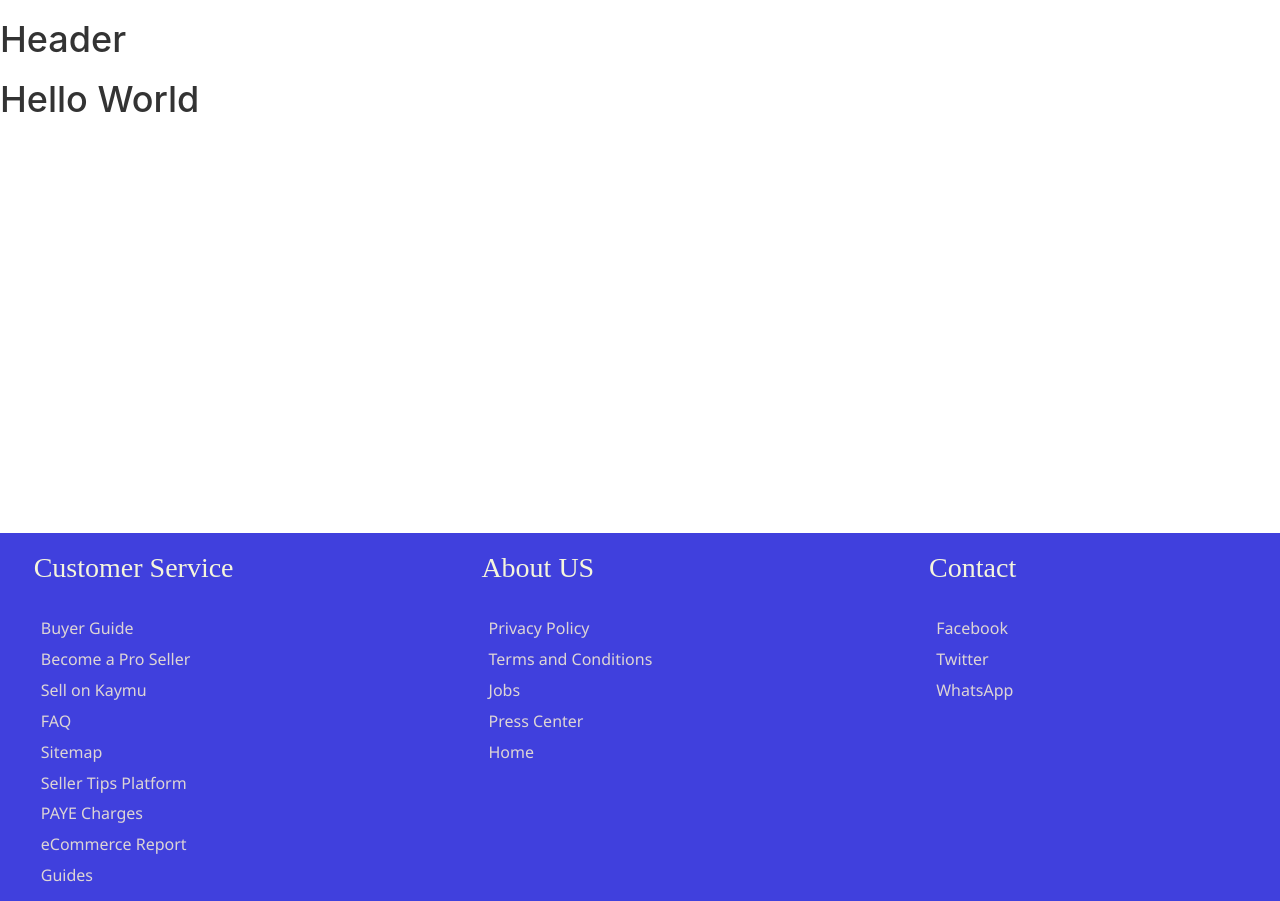
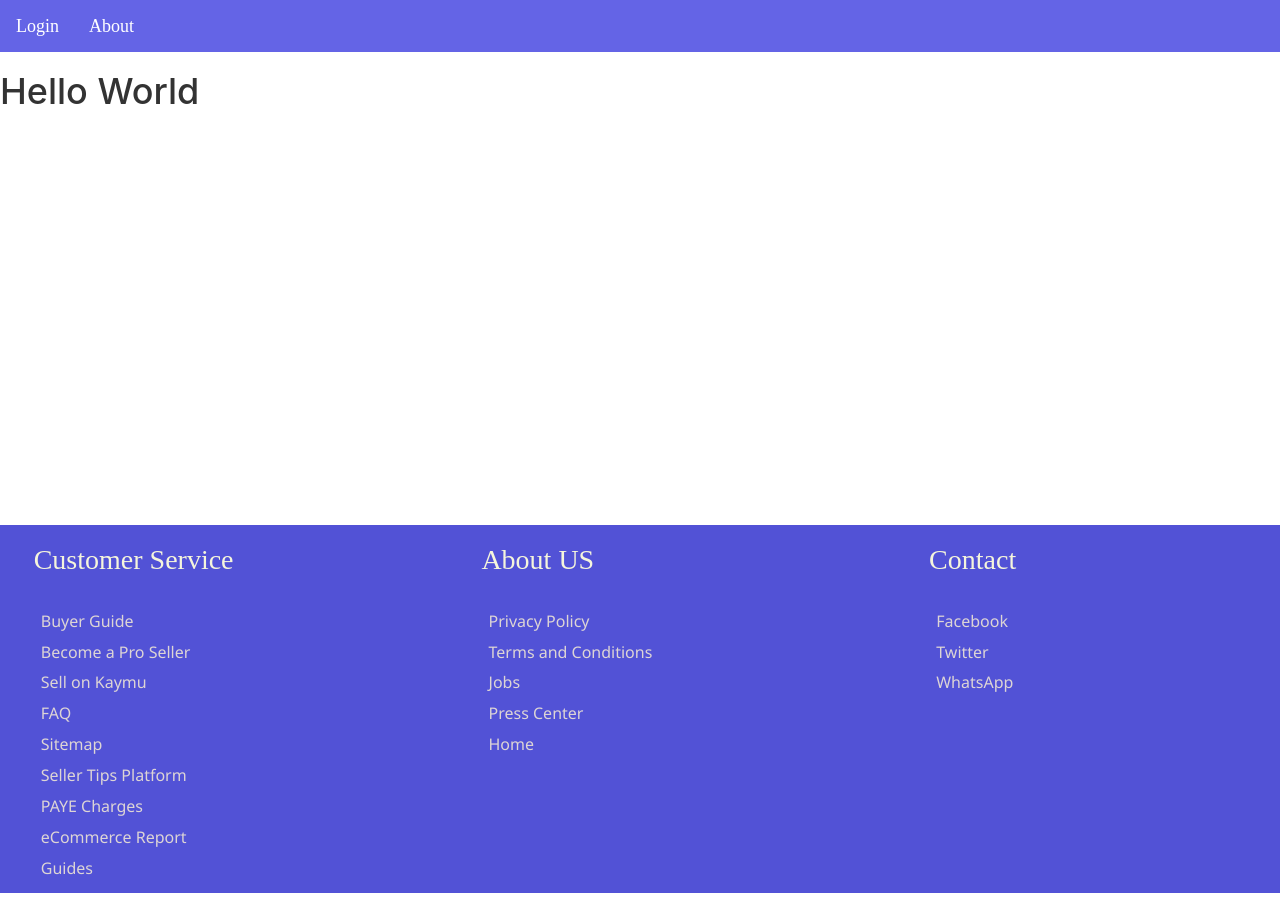
Before and after one commit to ebentz73/Blockchain-React-Redux, a React (Create React App) app: page /AddProduct in a window 1280 px wide. Shown: the top 901 px of the page. Built offline with nearby package versions, Linux system fonts and the light colour scheme.

Commit message:
nav Bar add

```diff
--- a/package.json
+++ b/package.json
@@ -4,7 +4,9 @@
   "private": true,
   "dependencies": {
     "@material-ui/core": "^3.9.2",
+    "bootstrap": "^4.2.1",
     "react": "^16.7.0",
+    "react-bootstrap": "^1.0.0-beta.5",
     "react-dom": "^16.7.0",
     "react-redux": "^6.0.0",
     "react-responsive-carousel": "^3.1.46",
--- a/src/Components/Footer/Footer.css
+++ b/src/Components/Footer/Footer.css
@@ -1,7 +1,7 @@
 .footer{
 	width: 98%;
 
-	background-color: rgb(64, 64, 221);
+	background-color: rgb(82, 82, 214);
 	margin-left: 2%;
 	margin-top: 1%;
 
--- /dev/null
+++ b/src/Components/Header/Header.css
@@ -0,0 +1,8 @@
+.HeaderColor{
+    background-color: rgb(100, 100, 230);
+}
+.headerTitle{
+    color: white;
+    font-family: 'Times New Roman', Times, serif;
+    cursor: pointer;
+}
--- a/src/Components/Header/Header.js
+++ b/src/Components/Header/Header.js
@@ -1,12 +1,45 @@
 import React, { Component } from 'react';
+import { Nav, Navbar } from 'react-bootstrap';
+import './Header.css';
 
 
 class Header extends Component {
+    constructor(props){
+    super(props);
+    this.state = {
+        token:''
+    }
+
+    }
+    componentWillMount(){
+        let key;
+        key = localStorage.getItem('token');
+        this.setState({token:key}, ()=>{
+            console.log(this.state.token)
+        })
+    }
     render() {
         return (
-            <div  >
-            <h1>Header</h1>
-            </div>
+            <div  className="container-fuild HeaderColor" >
+                <Navbar >
+                    <Nav className="mr-auto">
+                    {this.state.token === '' || this.state.token === null ?
+                        <span>
+
+                            <Navbar.Brand  className="headerTitle" >Login</Navbar.Brand>
+                            <Navbar.Brand  className="headerTitle" >About</Navbar.Brand>
+                        </span>:
+                        <span>
+                            <Navbar.Brand  className="headerTitle" >Home</Navbar.Brand>
+                            <Navbar.Brand  className="headerTitle" >Dashboard</Navbar.Brand>
+                            <Navbar.Brand  className="headerTitle" >Add Auction</Navbar.Brand>
+                            <Navbar.Brand  className="headerTitle" >My Auction</Navbar.Brand>
+                            <Navbar.Brand  className="headerTitle" >History</Navbar.Brand>
+                        </span>
+                    }
+                    </Nav>
+                </Navbar>  </div>
+
         );
     }
 }
```
Also changed, not shown: 1 other file (tests, documents, lock files or other folders).
